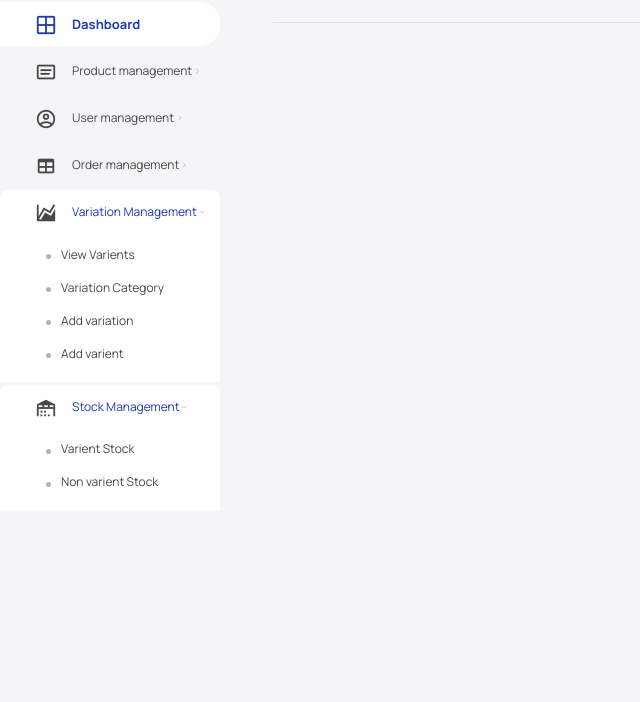
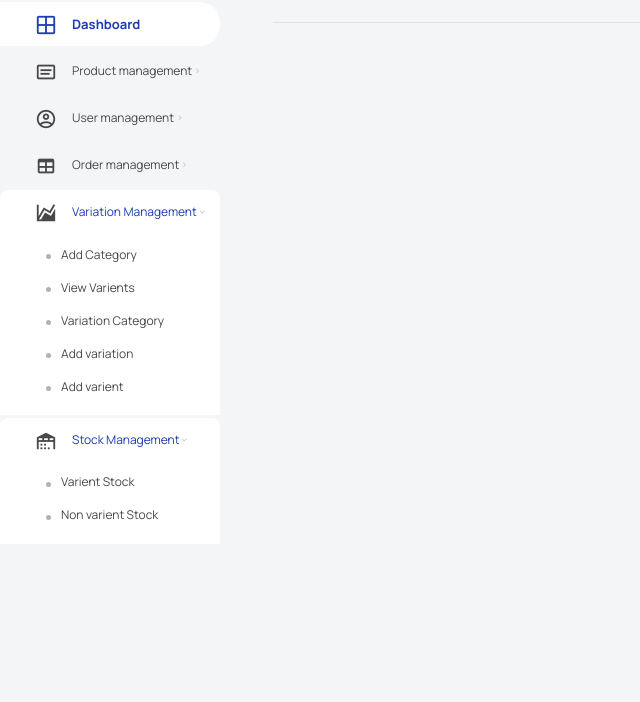
Before and after one commit to amalsudhakar/Mobkart-django, a Django app: page /adminpanel/adminHome in a window 1280 px wide, after a click on "Variation Management". Shown: the part 98-800 px from the top of the page, without its empty margins (0-640 px from the left). Run offline with Django 4.2, Linux system fonts and the light colour scheme; some libraries are stand-ins or nearby versions; some web fonts are replaced.

Commit message:
Add category adminPanel

```diff
--- a/adminPanel/urls.py
+++ b/adminPanel/urls.py
@@ -31,6 +31,9 @@ urlpatterns = [
     path('add_variant', views.add_variant, name='add_variant'),
     path('save_varient', views.save_varient, name='save_varient'),
     path('update_stock_non_variant', views.update_stock_non_variant, name='update_stock_non_variant'),
+    path('add_category', views.add_category, name='add_category'),
+    path('save_category', views.save_category, name='save_category'),
+
     # path('delete_product/<int:product_id>/', views.delete_product, name='delete_product'),
 
 ]
--- a/adminPanel/views.py
+++ b/adminPanel/views.py
@@ -222,6 +222,7 @@ def save_variation(request):
         return redirect("view_variation_category")
 
 
+
 def add_variant(request):
     variations = VariationCategory.objects.all()
     products = ProductCategoryConnection.objects.all()
@@ -351,3 +352,22 @@ def update_stock_non_variant(request):
 
     # If there's a validation error or an invalid request, return an appropriate JSON response.
     return JsonResponse({'success': False, 'message': 'Validation error or invalid request'}, status=400)
+
+
+def add_category(request):
+    return render(request, 'admin/category.html')
+
+
+def save_category(request):
+    if request.method == 'POST':
+        category_name = request.POST.get('product_category')
+        if not Category.objects.filter(Q(category__iexact=category_name) | Q(category__iexact=category_name.lower())).exists():
+                    category = Category(category=category_name)
+                    category.save()
+                    messages.success(request, f"Category '{category_name}' added successfully!")  # Success message
+                    return redirect('view_variation_category')
+        else:
+            messages.error(request, f"Category '{category_name}' already exists for this product.")
+            return redirect('add_category')
+    else:
+        return render(request, 'add_category.html')
--- a/templates/includes/admin_navbar.html
+++ b/templates/includes/admin_navbar.html
@@ -104,6 +104,7 @@
           </a>
           <div class="collapse" id="variation">
             <ul class="nav flex-column sub-menu">
+              <li class="nav-item"> <a class="nav-link" href="{% url 'add_category' %}">Add Category</a></li>
               <li class="nav-item"> <a class="nav-link" href="{% url 'delete_view_variation' %}">View Varients</a></li>
               <li class="nav-item"> <a class="nav-link" href="{% url 'view_variation_category' %}">Variation Category</a></li>
               <li class="nav-item"> <a class="nav-link" href="{% url 'add_variation' %}">Add variation</a></li>
```
Also changed, not shown: Mobkart/settings.py (+26 -19 lines), templates/admin/category.html (added, +57 -0 lines).
